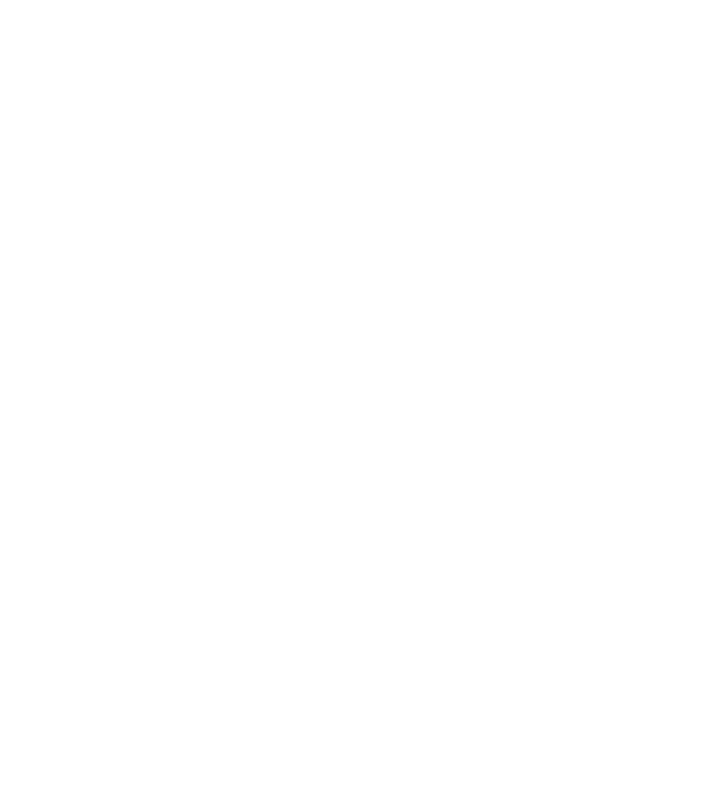
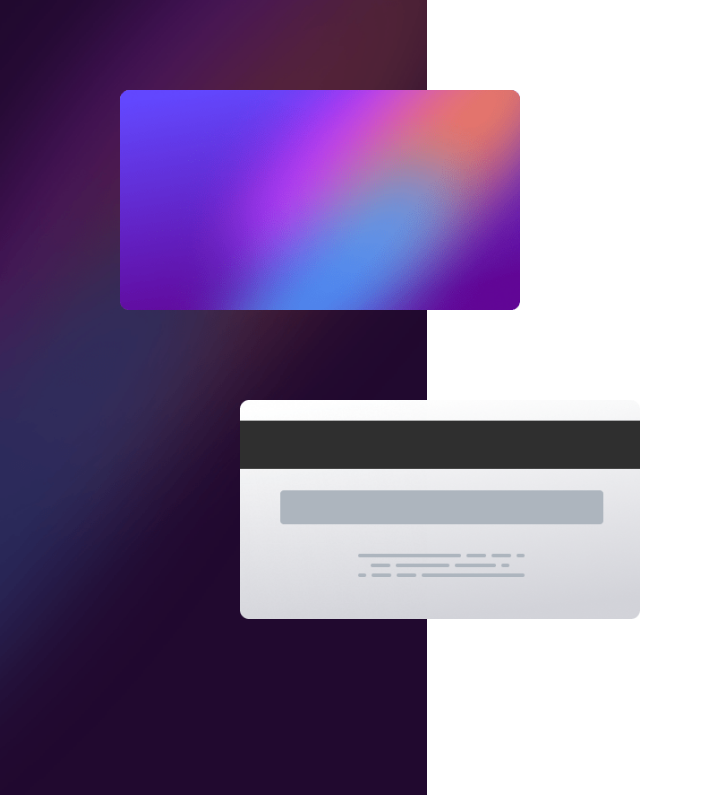
Before and after one commit to Rohanbasnet12/card-detail-form-page, a plain HTML site: page index.html in a window 1280 px wide. Shown: the whole page, without its empty margins (0-703 px from the left). Drawn offline with nearby package versions, Linux system fonts and the light colour scheme; files whose address does not match are found by name.

Commit message:
Completed the left section of the web page

```diff
--- a/index.html
+++ b/index.html
@@ -16,7 +16,32 @@
 
 <body>
   <main id="main">
-    <div id="wrapper"></div>
+    <div id="wrapper" class="w-full h-full flex">
+      <div class="left w-4/12 h-full">
+        <img src="./images/bg-main-desktop.png" alt="desktop view background">
+      </div>
+      <div class="right w-8/12 h-full"></div>
+    </div>
+    <div class="container-fluid w-full h-full z-10 fixed top-0 left-0 flex">
+      <!-- CARD DETAIL SECTION -->
+      <div class="cardInfo-section w-1/2 h-full flex flex-col">
+        <div class="top-card w-full h-full flex justify-center items-center">
+          <div class="card-box">
+            <img src="./images/bg-card-front.png" alt="card front image">
+          </div>
+        </div>
+        <div class="bottom-card w-full h-full flex justify-end">
+          <div class="card-box">
+            <img src="./images/bg-card-back.png" alt="card back image">
+          </div>
+        </div>
+      </div>
+
+      <!-- FORM SECTION -->
+      <div class="cardForm-section w-1/2 h-full">
+
+      </div>
+    </div>
 
   </main>
 
--- a/public/styles/style.css
+++ b/public/styles/style.css
@@ -29,21 +29,9 @@
 }
 
 /* Utils */
-input {
-    border: 2px solid var(--GRAYISH-VIOLET-6);
-    border-radius: .3rem;
-    outline: none;
-    cursor: pointer;
-    padding: 4px 12px;
-    width: 400px;
-    height: 40px;
-    margin-bottom: 1rem;
-    overflow: hidden;
-}
-
-input:hover,
-input:focus {
-    border: 2px solid hsl(278, 94%, 30%);
+.card-box {
+    max-width: 400px;
+    max-height: 220px;
 }
 
 
@@ -58,4 +46,5 @@ body {
     width: 100%;
     height: 100vh;
     font-family: var(--PRIMARY-FONT);
+    overflow: hidden;
 }
```
